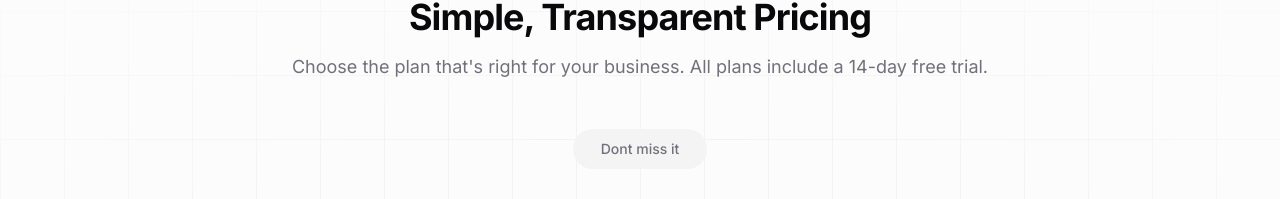
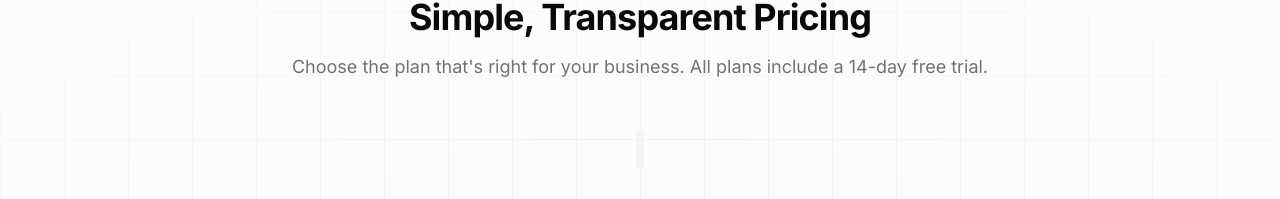
Before and after one commit to HamzaHamani/MoonPlay-BADAR, a Next.js app: page / in a window 1280 px wide. Shown: the part 4355-4554 px from the top of the page. Built offline with nearby package versions, Linux system fonts and the light colour scheme.

Commit message:
fix: Improve HTML structure by removing unnecessary TabsTrigger component

```diff
--- a/app/globals.css
+++ b/app/globals.css
@@ -4,6 +4,9 @@
 
 body {
   font-family: Arial, Helvetica, sans-serif;
+}
+html {
+  scroll-behavior: smooth;
 }
 
 /* RTL Support */
--- a/app/page.tsx
+++ b/app/page.tsx
@@ -716,14 +716,7 @@ export default function LandingPage() {
               <div className="mx-auto max-w-5xl">
                 <Tabs defaultValue="monthly" className="w-full">
                   <div className="flex justify-center mb-8">
-                    <TabsList className="rounded-full p-1">
-                      <TabsTrigger
-                        value="annually"
-                        className="rounded-full px-6"
-                      >
-                        Dont miss it
-                      </TabsTrigger>
-                    </TabsList>
+                    <TabsList className="rounded-full p-1"></TabsList>
                   </div>
                   <TabsContent value="monthly">
                     <div className="grid gap-6 lg:grid-cols-3 lg:gap-8">
```
